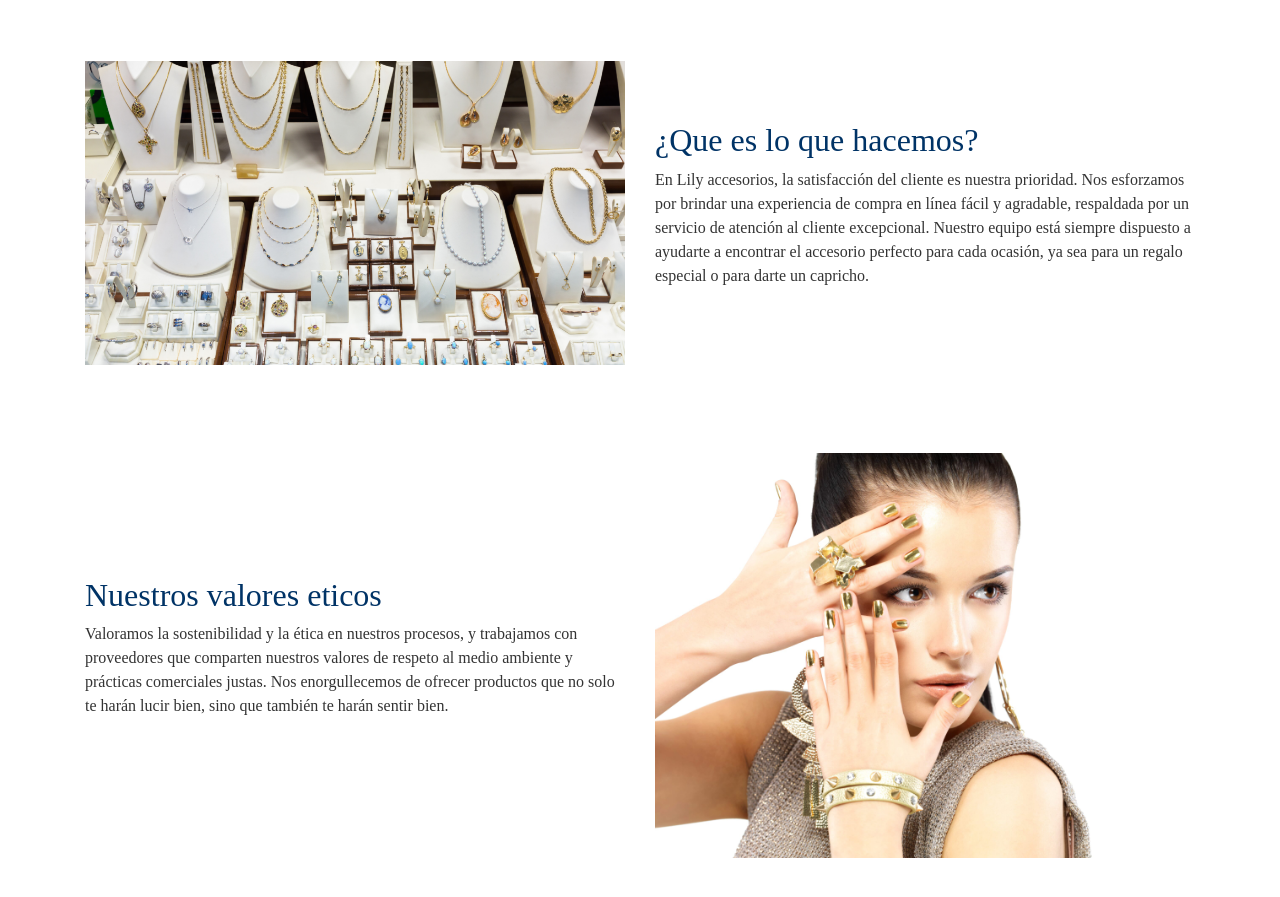
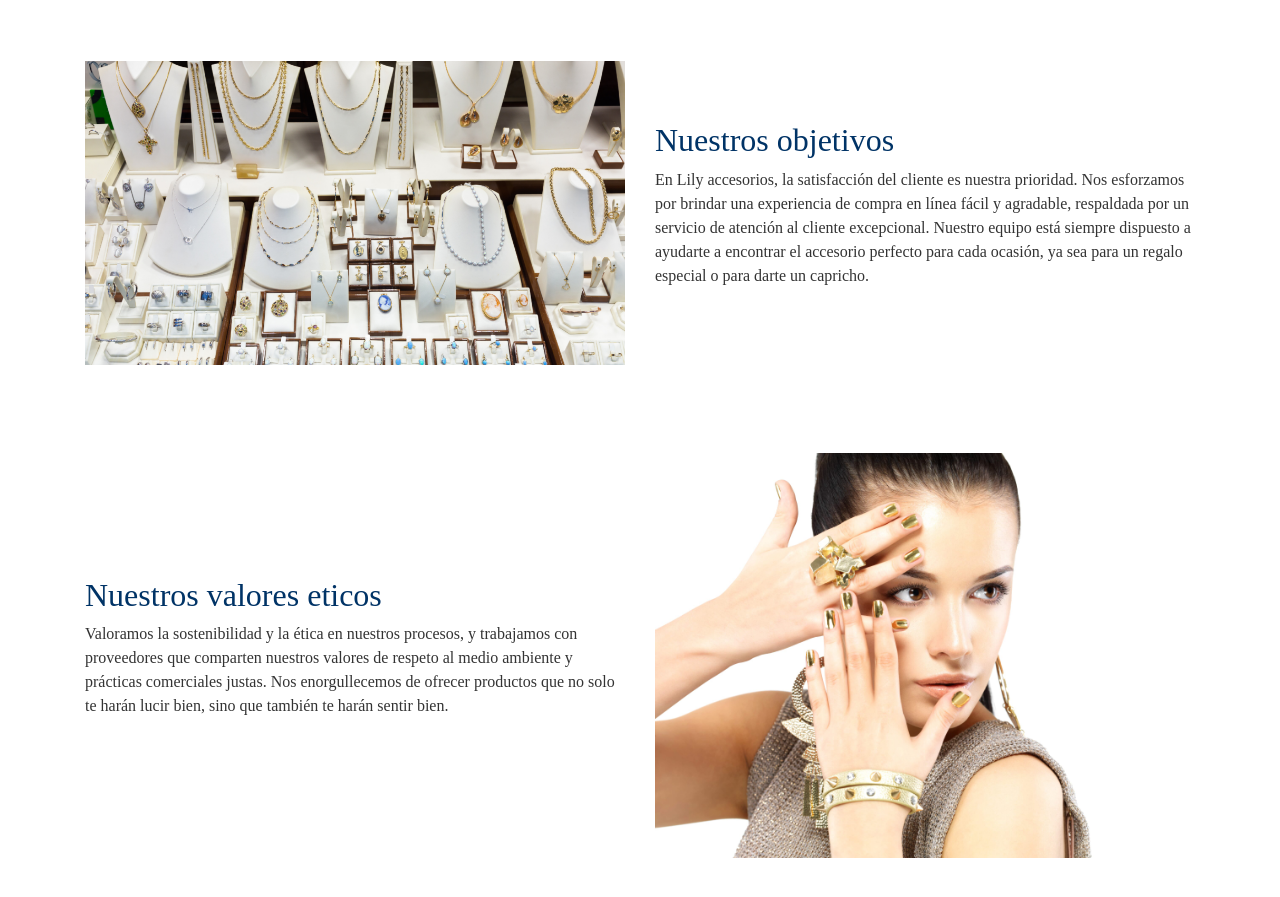
Before and after one commit to slacoxz/Proyecto_coder-Lily-accesorios-, a plain HTML site: page pages/infosobrenostros.html in a window 1280 px wide. Shown: the part 1180-2077 px from the top of the page. Drawn offline with nearby package versions, Linux system fonts and the light colour scheme.

Commit message:
actualizacion 2

```diff
--- a/pages/infosobrenostros.html
+++ b/pages/infosobrenostros.html
@@ -64,7 +64,7 @@
                 <img src="../images/The-Jewelry-Manufacturing-Process-From-Concept-to-Creation-3-1024x576.webp" class="img-fluid">
             </div>
             <div class="col-md-6">
-                <h2>¿Que es lo que hacemos?</h2>
+                <h2>Nuestros objetivos</h2>
                 <p>
                     En Lily accesorios, la satisfacción del cliente es nuestra prioridad. Nos esforzamos por brindar una experiencia de compra en línea fácil y agradable, respaldada por un servicio de atención al cliente excepcional. Nuestro equipo está siempre dispuesto a ayudarte a encontrar el accesorio perfecto para cada ocasión, ya sea para un regalo especial o para darte un capricho.</p>
             </div>
```
